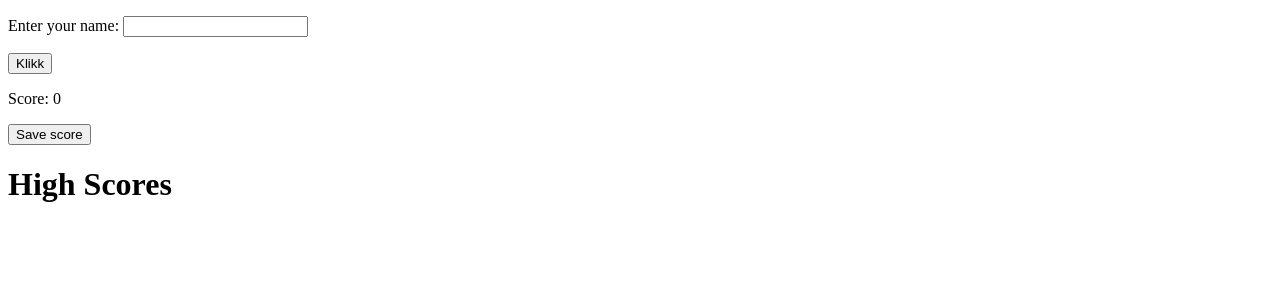
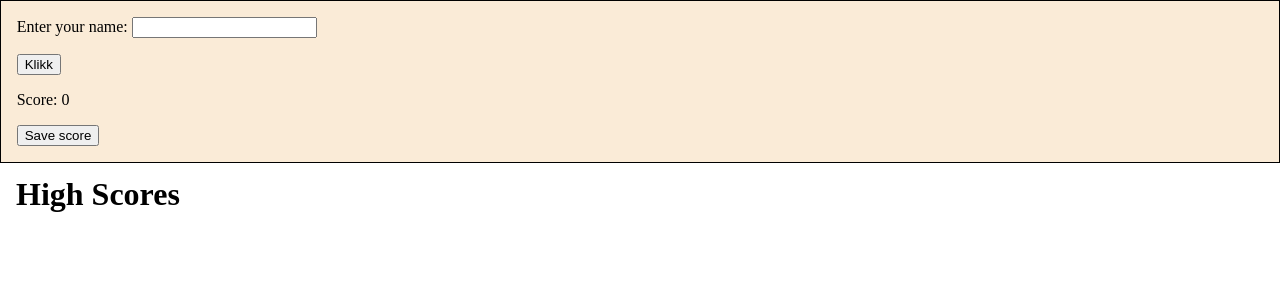
Before and after one commit to MaximilianZurn380/Web-and-game, a Flask app: page / in a window 1280 px wide. Shown: the top 300 px of the page. Run offline with Flask 3, Linux system fonts and the light colour scheme; data that the repository does not hold is empty.

Commit message:
styled the webside a bit

```diff
--- a/app.py
+++ b/app.py
@@ -11,8 +11,6 @@ database = "player_scores",
 charset = "utf8mb4",
 collation = "utf8mb4_general_ci"
 )
-
-#mycursor = mydb.cursor()
 
 #def function_db():
  #   conn = get_connection()
--- a/static/style.css
+++ b/static/style.css
@@ -0,0 +1,16 @@
+body {
+    background-color: rgb(255, 255, 255);
+}
+
+#topmenu {
+    background-color: antiquewhite;
+    border: 1px solid black;
+    padding-left: 1rem;
+    padding-bottom: 1rem;
+    margin: -0.52rem;
+}
+
+#scoreColor {
+    margin: -0.5rem;
+    padding-left: 1rem;
+}
--- a/templates/index.html
+++ b/templates/index.html
@@ -4,18 +4,18 @@
     <meta charset="UTF-8">
     <meta name="viewport" content="width=device-width, initial-scale=1.0">
     <title>Webside</title>
-    <link rel="stylesheet" href="style.css">
+    <link rel="stylesheet" href="../static/style.css">
     <script src="../static/game.js" defer></script>
 </head>
 <body>
-    <div>
+    <div id="topmenu">
         <p>Enter your name: <input type="text" id="playerName"/></p>
         <button id="buttonPress">Klikk</button>
         <p>Score: <span id="score">0</span></p>
         <button id="saveScore">Save score</button>
     </div>
 
-    <div>
+    <div id="scoreColor">
         <h1>High Scores</h1>
         <ul id="scoreList">
             {% for player_name, score in scores %}
```
